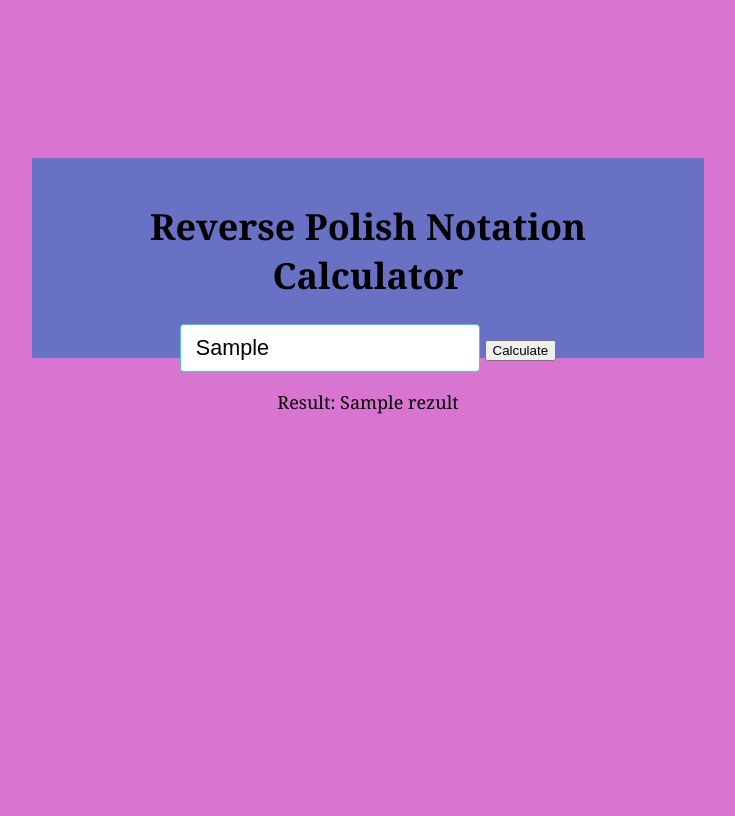
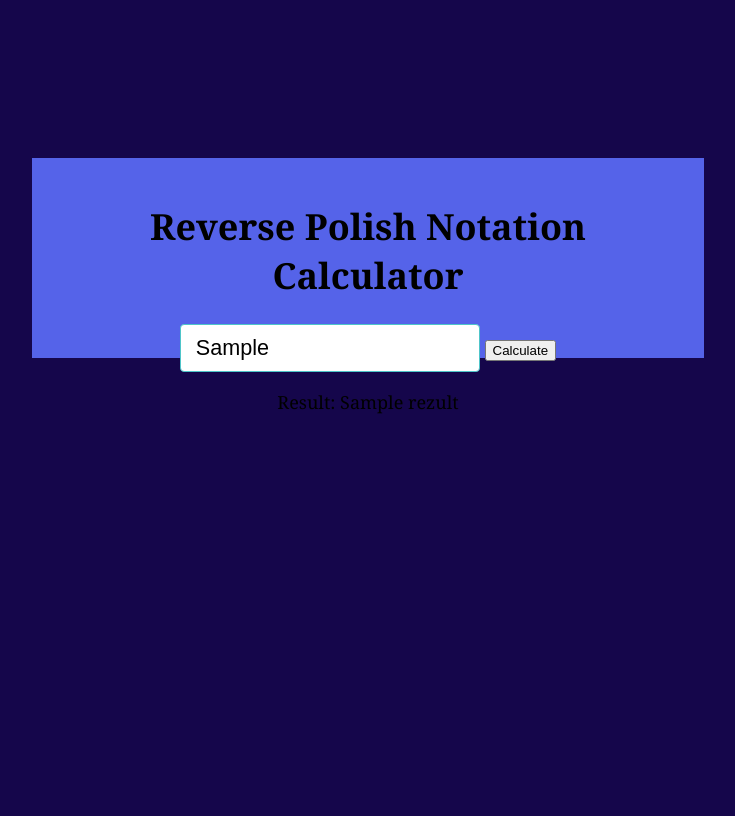
Before and after one commit to nataliesegura/Python-Week-12-Lab, a Flask app: template templates/index.html in a window 1280 px wide. Shown: the whole page, without its empty margins (272-1007 px from the left). Run offline with Flask 3, Linux system fonts and the light colour scheme; the template is opened without the code that fills it: most values are stand-ins (such as "Sample title", 1, 10 or a date in 2020).

Commit message:
Final commit, everything works

```diff
--- a/static/main.css
+++ b/static/main.css
@@ -1,5 +1,9 @@
+:root {
+    --lol: rgb(21, 6, 75);
+}
+
 body {
-    background-color: rgb(216, 117, 208);
+    background-color: var(--lol);
     height: 100vh;
     display: flex;
     justify-content: center;
@@ -8,7 +12,7 @@ body {
 }
 
 .calc {
-    background-color: #6871c4;
+    background-color: #5563e9;
     font-size: large;
     width: 50%;
     padding: 20px;
--- a/templates/index.html
+++ b/templates/index.html
@@ -10,7 +10,7 @@
     <div class="calc">
         <h1>Reverse Polish Notation Calculator</h1>
         <form method="POST" action="/">
-            <input type="text" id="form_text" placeholder="Enter RPN expression" value="{{ user_input or '' }}">
+            <input type="text" name="expression" id="form_text" placeholder="Enter RPN expression" value="{{ user_input or '' }}">
             <input type="submit" value="Calculate">
         </form>
 
```
